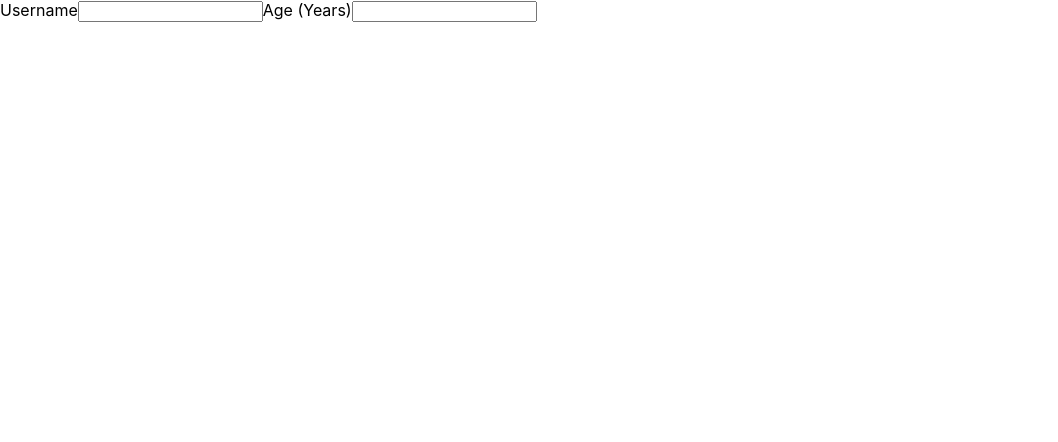
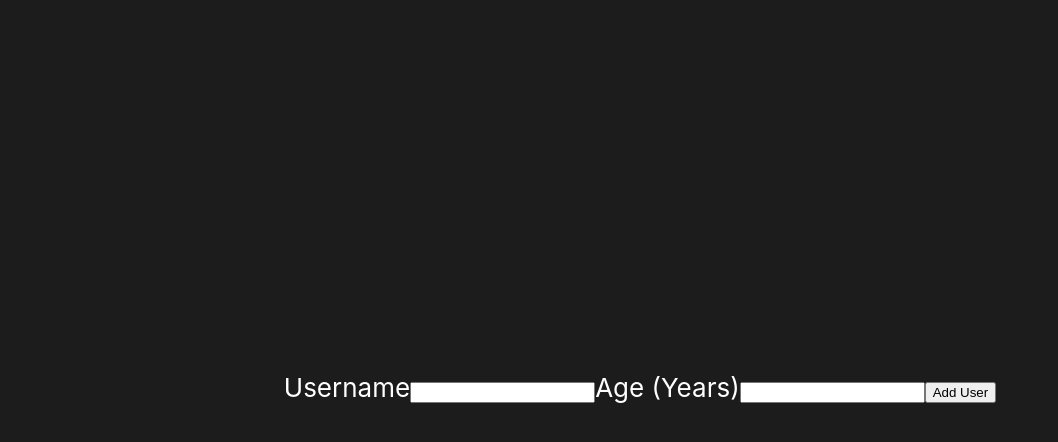
Before and after one commit to tomyang11/user-entry-log, a React (Create React App) app: page / in a window 1280 px wide. Shown: the top 442 px of the page, without its empty margins (0-1058 px from the left). Built offline with nearby package versions, Linux system fonts and the light colour scheme.

Commit message:
Functional stuff works

```diff
--- a/src/App.css
+++ b/src/App.css
@@ -1,20 +1,5 @@
 .App {
-  text-align: center;
-}
-
-.App-logo {
-  height: 40vmin;
-  pointer-events: none;
-}
-
-@media (prefers-reduced-motion: no-preference) {
-  .App-logo {
-    animation: App-logo-spin infinite 20s linear;
-  }
-}
-
-.App-header {
-  background-color: #282c34;
+  background-color: rgb(29, 28, 28);
   min-height: 100vh;
   display: flex;
   flex-direction: column;
@@ -24,15 +9,6 @@
   color: white;
 }
 
-.App-link {
-  color: #61dafb;
+.App-Form {
+
 }
-
-@keyframes App-logo-spin {
-  from {
-    transform: rotate(0deg);
-  }
-  to {
-    transform: rotate(360deg);
-  }
-}
--- a/src/App.js
+++ b/src/App.js
@@ -1,12 +1,30 @@
-import logo from './logo.svg';
-import './App.css';
+import React, { useState } from "react";
+import "./App.css";
 
-import UserEntryForm from './Components/UserEntryInput';
+import UserEntryForm from "./Components/UserEntryInput";
+import UserEntryList from "./Components/UserEntryList";
 
 function App() {
-  return (
-    <UserEntryForm />
-  );
+	const [users, setUsers] = useState([]);
+
+	function addUserHandler(enteredUser) {
+		setUsers((prevUsers) => {
+			let updatedUsers = [...prevUsers];
+			updatedUsers.unshift(enteredUser);
+			return updatedUsers;
+		});
+	}
+
+	return (
+		<div className='App'>
+			<section>
+				<UserEntryForm onAddUser={addUserHandler} />
+			</section>
+			<section>
+				<UserEntryList listedUsers={users} />
+			</section>
+		</div>
+	);
 }
 
 export default App;
--- a/src/Components/UserEntryInput.js
+++ b/src/Components/UserEntryInput.js
@@ -1,18 +1,45 @@
-import React from 'react';
+import React, { useState } from "react";
 
-import './UserEntryInput.css';
+import "./UserEntryInput.css";
 
-function UserEntryForm() {
-    return <form className='form'>
-        <label>
-            Username
-        </label>
-        <input type='text' />
-        <label>
-            Age (Years)
-        </label>
-        <input type='text' />
-    </form>
+function UserEntryForm(props) {
+	const [userName, setUserName] = useState("");
+	const [userAge, setUserAge] = useState("");
+
+	function inputNameHandler(event) {
+		//console.log(event.target.value);
+		setUserName(event.target.value);
+	}
+
+	function inputAgeHandler(event) {
+		//console.log(event.target.value);
+		setUserAge(event.target.value);
+	}
+
+	function submitHandler(event) {
+		event.preventDefault();
+
+		const entryInfo = {
+			name: userName,
+			age: userAge,
+		};
+
+		props.onAddUser(entryInfo);
+		console.log(entryInfo);
+
+		setUserName("");
+		setUserAge("");
+	}
+
+	return (
+		<form onSubmit={submitHandler}>
+			<label>Username</label>
+			<input type="text" value={userName} onChange={inputNameHandler} />
+			<label>Age (Years)</label>
+			<input type="text" value={userAge} onChange={inputAgeHandler} />
+			<button type="submit">Add User</button>
+		</form>
+	);
 }
 
 export default UserEntryForm;
--- /dev/null
+++ b/src/Components/UserEntryItem.js
@@ -0,0 +1,9 @@
+import React from 'react';
+
+function UserEntryItem(props) {
+    return <li>
+        {props.children}
+    </li>
+}
+
+export default UserEntryItem;
--- /dev/null
+++ b/src/Components/UserEntryList.js
@@ -0,0 +1,20 @@
+import React from "react";
+
+import UserEntryItem from "./UserEntryItem";
+
+function EntryUserList(props) {
+	let usersList = props.listedUsers.map((user) => (
+		<UserEntryItem key={user.id}>
+			{user.name}
+			{user.age}
+		</UserEntryItem>
+	));
+
+	return (
+		<ul>
+			{usersList}
+		</ul>
+	);
+}
+
+export default EntryUserList;
```
